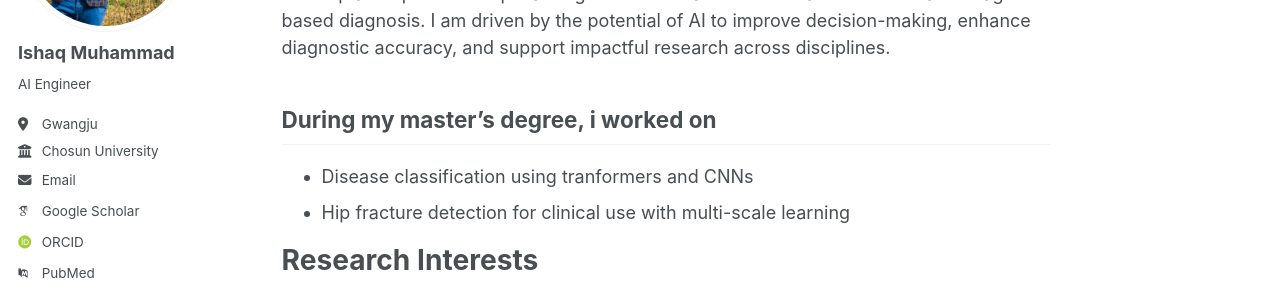
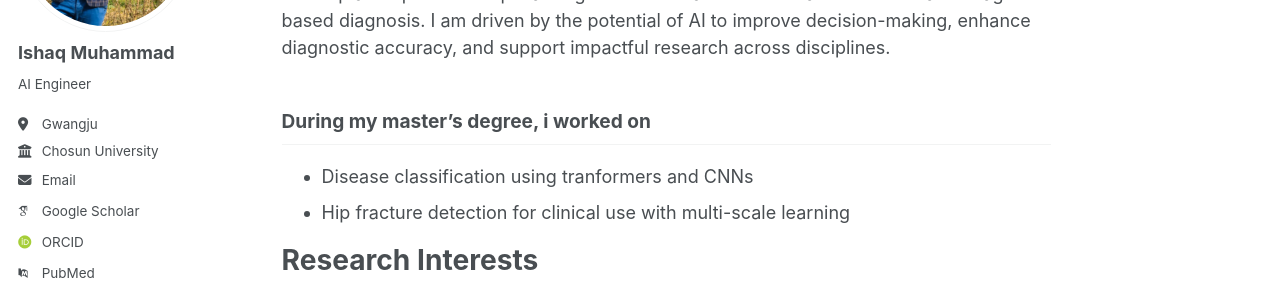
Before and after one commit to IshaqMKhan/IshaqMKhan.github.io, a Jekyll site: the page built from _pages/about.md, in a window 1280 px wide. Shown: the part 242-537 px from the top of the page. Built offline with Jekyll 4.4.1, drawn with Linux system fonts in a browser that asks for light colours; some web fonts are replaced; a script that is not in the unit is left out.

Commit message:
Update about.md

```diff
--- a/_pages/about.md
+++ b/_pages/about.md
@@ -9,7 +9,7 @@ redirect_from:
 
 I am a passionate deep learning and computer vision researcher with a strong interest in applying AI to real-world problems, particularly in healthcare. My work bridges core machine learning techniques and domain-specific challenges in medical imaging, where I develop and optimize deep learning models for tasks like disease detection and image-based diagnosis. I am driven by the potential of AI to improve decision-making, enhance diagnostic accuracy, and support impactful research across disciplines.
 
-## During my master's degree, i worked on
+## <span style="font-size:0.85em;">During my master's degree, i worked on</span>
 - Disease classification using tranformers and CNNs
 - Hip fracture detection for clinical use with multi-scale learning
 
```
